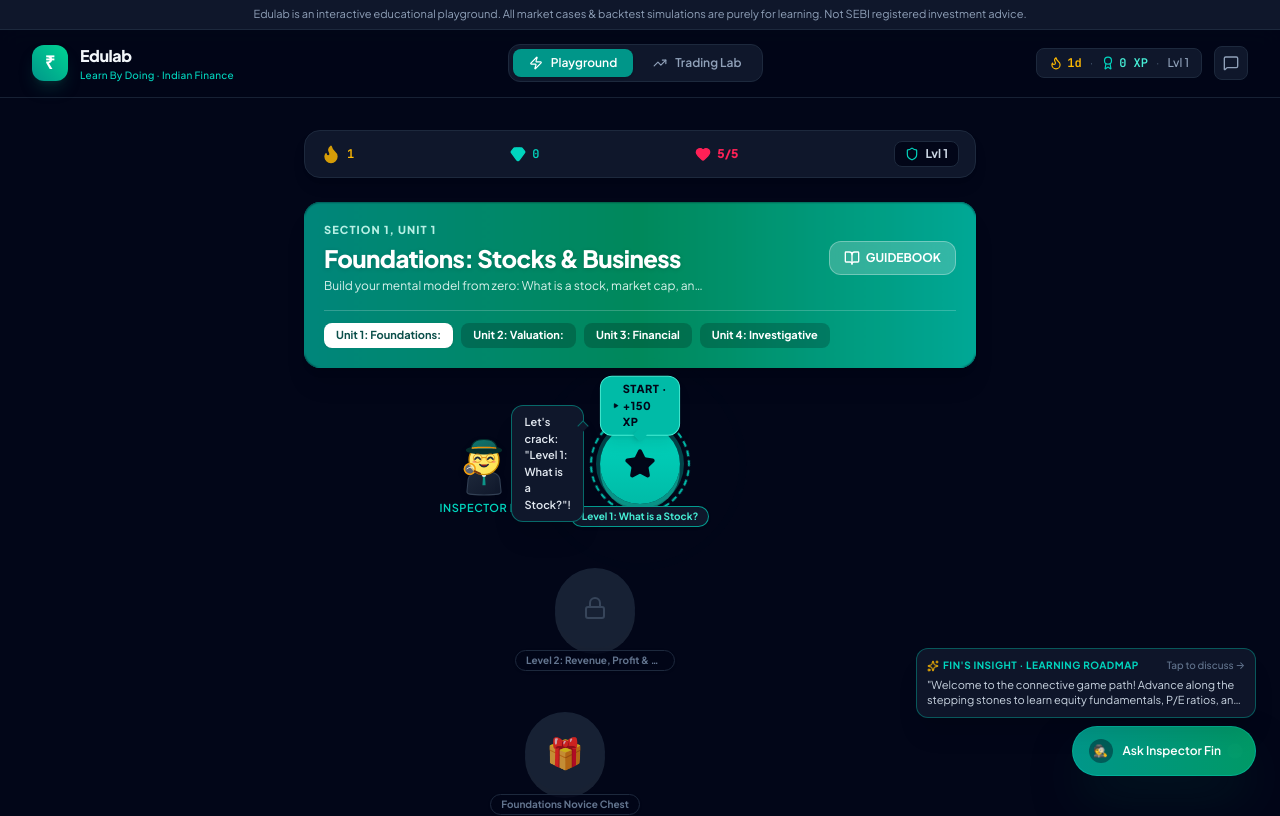
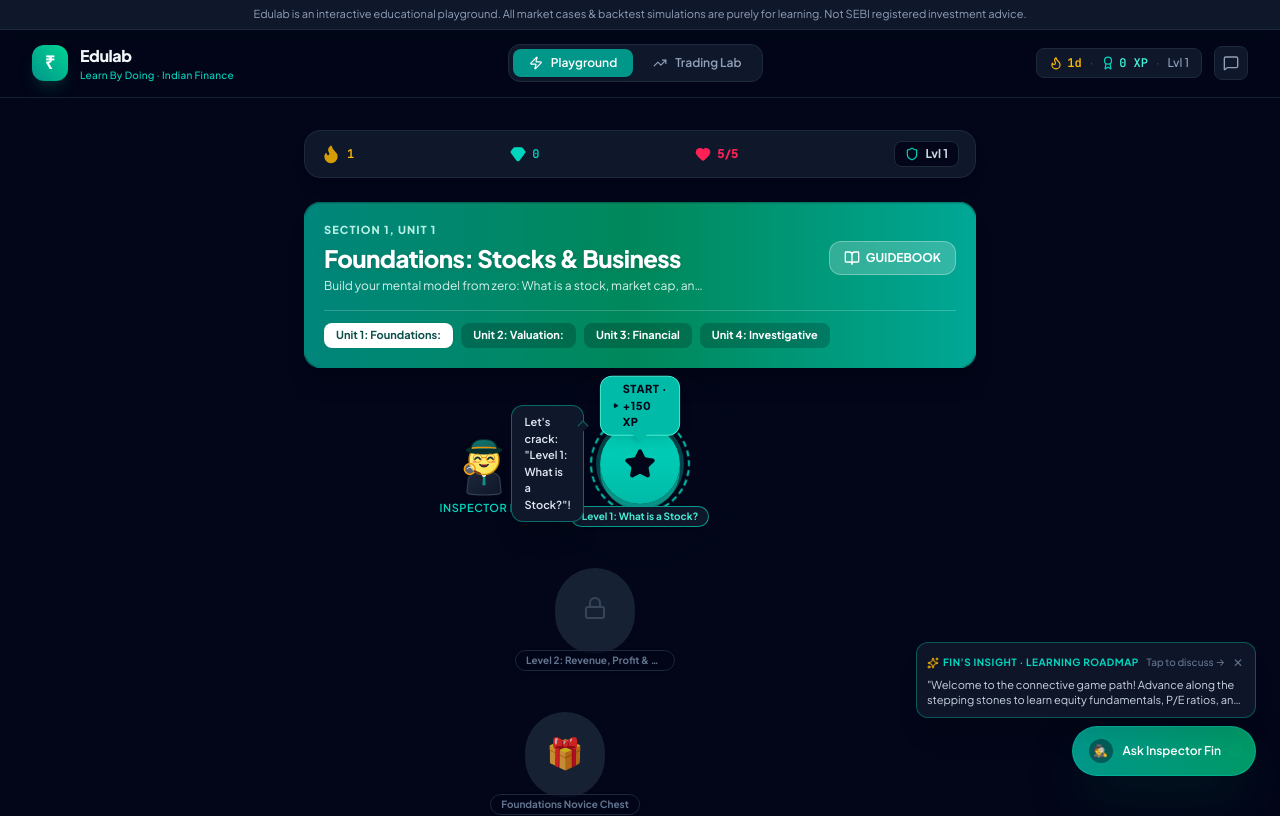
Before and after one commit to Tharunkumar1411/eduLab-prototype, a React (Vite) app: page / in a window 1280 px wide. Shown: the top 816 px of the page. Built offline with nearby package versions, Linux system fonts and the light colour scheme.

Commit message:
fix: update z-index layers and chat responsiveness
Adjusted z-index for primary modals to ensure they overlay correctly and updated the chat teaser for better mobile responsiveness.

```diff
--- a/src/components/chat/InspectorFinChatbot.tsx
+++ b/src/components/chat/InspectorFinChatbot.tsx
@@ -180,35 +180,50 @@ Ask me any doubt, or click the proactive observation below to explore!`,
     <>
       {/* Floating Launcher Button with Proactive Insight Teaser */}
       {!isOpen && (
-        <div className="fixed bottom-6 right-6 z-50 flex flex-col items-end gap-2">
-          {/* Proactive hint teaser bubble */}
+        <div className="fixed bottom-4 right-4 sm:bottom-6 sm:right-6 z-40 flex flex-col items-end gap-2">
+          {/* Proactive hint teaser bubble (desktop/tablet only to avoid cluttering mobile viewport, fully dismissible) */}
+          {!isHintDismissed && (
             <div
               onClick={() => {
                 setIsOpen(true);
                 setTimeout(() => inputRef.current?.focus(), 150);
               }}
-            className="cursor-pointer max-w-[280px] sm:max-w-[340px] p-2.5 rounded-xl bg-slate-900/95 border border-teal-500/40 shadow-xl backdrop-blur-md text-xs text-slate-200 hover:border-teal-400 transition-all transform hover:-translate-y-0.5 group"
+              className="hidden sm:block cursor-pointer max-w-[280px] sm:max-w-[340px] p-2.5 rounded-xl bg-slate-900/95 border border-teal-500/40 shadow-xl backdrop-blur-md text-xs text-slate-200 hover:border-teal-400 transition-all transform hover:-translate-y-0.5 group"
             >
               <div className="flex items-center justify-between gap-1.5 mb-1">
                 <span className="flex items-center gap-1 text-[10px] font-bold uppercase tracking-wider text-teal-400">
                   <Sparkles className="w-3 h-3 text-amber-400" />
                   <span>Fin's Insight · {proactiveHint.badge}</span>
                 </span>
+                <div className="flex items-center gap-1.5">
                   <span className="text-[10px] text-slate-500 font-medium group-hover:text-teal-300">Tap to discuss →</span>
+                  <button
+                    type="button"
+                    onClick={(e) => {
+                      e.stopPropagation();
+                      setDismissedHintId(proactiveHint.id);
+                    }}
+                    className="p-0.5 text-slate-500 hover:text-slate-200 rounded transition-colors text-xs"
+                    title="Dismiss teaser"
+                  >
+                    ✕
+                  </button>
+                </div>
               </div>
               <p className="text-[11px] text-slate-300 leading-snug line-clamp-2">
                 "{proactiveHint.hintText}"
               </p>
             </div>
+          )}
 
           <button
             onClick={() => {
               setIsOpen(true);
               setTimeout(() => inputRef.current?.focus(), 150);
             }}
-            className="flex items-center gap-2.5 px-4 py-3 rounded-full bg-gradient-to-r from-teal-600 to-emerald-600 hover:from-teal-500 hover:to-emerald-500 text-white font-semibold text-xs shadow-2xl shadow-teal-950/60 border border-teal-400/40 transition-all transform hover:scale-105"
+            className="flex items-center gap-2 sm:gap-2.5 px-3.5 py-2.5 sm:px-4 sm:py-3 rounded-full bg-gradient-to-r from-teal-600 to-emerald-600 hover:from-teal-500 hover:to-emerald-500 text-white font-semibold text-xs shadow-2xl shadow-teal-950/60 border border-teal-400/40 transition-all transform hover:scale-105 active:scale-95"
           >
-            <div className="w-6 h-6 rounded-full bg-slate-950/40 flex items-center justify-center font-bold text-amber-300">
+            <div className="w-5 h-5 sm:w-6 sm:h-6 rounded-full bg-slate-950/40 flex items-center justify-center font-bold text-amber-300 text-xs">
               🕵️
             </div>
             <span>Ask Inspector Fin</span>
@@ -220,7 +235,7 @@ Ask me any doubt, or click the proactive observation below to explore!`,
       {/* Slide-over / Modal Chat Window */}
       {isOpen && (
         <div
-          className={`fixed z-50 transition-all duration-300 flex flex-col bg-slate-900 border border-slate-700/80 shadow-2xl rounded-2xl overflow-hidden backdrop-blur-md ${
+          className={`fixed z-[110] transition-all duration-300 flex flex-col bg-slate-900 border border-slate-700/80 shadow-2xl rounded-2xl overflow-hidden backdrop-blur-md ${
             isExpanded
               ? 'inset-4 sm:inset-10'
               : 'bottom-4 right-4 sm:bottom-6 sm:right-6 w-[94vw] sm:w-[450px] h-[600px] max-h-[85vh]'
--- a/src/components/playground/CasePreviewModal.tsx
+++ b/src/components/playground/CasePreviewModal.tsx
@@ -28,7 +28,7 @@ export const CasePreviewModal: React.FC<CasePreviewModalProps> = ({
   onStartCase,
 }) => {
   return (
-    <div className="fixed inset-0 z-50 bg-black/80 backdrop-blur-sm flex items-center justify-center p-4">
+    <div className="fixed inset-0 z-[100] bg-black/80 backdrop-blur-sm flex items-center justify-center p-4">
       <div className="bg-slate-900 border border-teal-500/40 rounded-3xl max-w-md w-full overflow-hidden shadow-2xl relative">
         {/* Glow backdrop */}
         <div className="absolute -top-24 -right-24 w-48 h-48 bg-teal-500/15 rounded-full blur-3xl pointer-events-none" />
--- a/src/components/playground/ChestRewardModal.tsx
+++ b/src/components/playground/ChestRewardModal.tsx
@@ -26,7 +26,7 @@ export const ChestRewardModal: React.FC<ChestRewardModalProps> = ({
   };
 
   return (
-    <div className="fixed inset-0 z-50 bg-black/80 backdrop-blur-sm flex items-center justify-center p-4">
+    <div className="fixed inset-0 z-[100] bg-black/80 backdrop-blur-sm flex items-center justify-center p-4">
       <div className="bg-slate-900 border border-amber-500/40 rounded-2xl max-w-sm w-full p-6 text-center space-y-6 shadow-2xl relative overflow-hidden">
         {/* Glow backdrop */}
         <div className="absolute -top-20 -left-20 w-40 h-40 bg-amber-500/10 rounded-full blur-3xl pointer-events-none" />
--- a/src/components/playground/MicroLessonModal.tsx
+++ b/src/components/playground/MicroLessonModal.tsx
@@ -89,7 +89,7 @@ export const MicroLessonModal: React.FC<MicroLessonModalProps> = ({
     const selectedDecideOption = guidedLesson.decide.options.find(o => o.id === decideSelectedOptionId);
 
     return (
-      <div className="fixed inset-0 z-50 bg-black/85 backdrop-blur-md flex items-center justify-center p-3 sm:p-4 animate-in fade-in duration-200">
+      <div className="fixed inset-0 z-[100] bg-black/85 backdrop-blur-md flex items-center justify-center p-3 sm:p-4 animate-in fade-in duration-200">
         <div className="bg-slate-900 border border-slate-700/80 rounded-2xl max-w-2xl w-full overflow-hidden shadow-2xl flex flex-col max-h-[92vh]">
           {/* Top Header with Duolingo-style Progress Bar */}
           <div className="px-5 py-3.5 bg-slate-950 border-b border-slate-800 flex items-center justify-between gap-4 shrink-0">
@@ -782,7 +782,7 @@ export const MicroLessonModal: React.FC<MicroLessonModalProps> = ({
   const isCorrect = selectedOption?.isCorrect ?? false;
 
   return (
-    <div className="fixed inset-0 z-50 bg-black/80 backdrop-blur-sm flex items-center justify-center p-4">
+    <div className="fixed inset-0 z-[100] bg-black/80 backdrop-blur-sm flex items-center justify-center p-4">
       <div className="bg-slate-900 border border-slate-700/80 rounded-2xl max-w-lg w-full overflow-hidden shadow-2xl flex flex-col max-h-[92vh]">
         <div className="px-5 py-4 bg-slate-950 border-b border-slate-800 flex items-center justify-between gap-4">
           <button onClick={onClose} className="text-slate-500 hover:text-slate-300 transition-colors p-1">
--- a/src/components/playground/UnitGuidebookModal.tsx
+++ b/src/components/playground/UnitGuidebookModal.tsx
@@ -19,7 +19,7 @@ export const UnitGuidebookModal: React.FC<UnitGuidebookModalProps> = ({
   const { guidebook } = unit;
 
   return (
-    <div className="fixed inset-0 z-50 bg-black/80 backdrop-blur-sm flex items-center justify-center p-4">
+    <div className="fixed inset-0 z-[100] bg-black/80 backdrop-blur-sm flex items-center justify-center p-4">
       <div className="bg-slate-900 border border-slate-700 rounded-2xl max-w-lg w-full max-h-[85vh] overflow-hidden flex flex-col shadow-2xl">
         {/* Header */}
         <div className="px-6 py-4 bg-slate-950 border-b border-slate-800 flex items-center justify-between">
```
Lines whose indentation alone changed are shown as unchanged.
